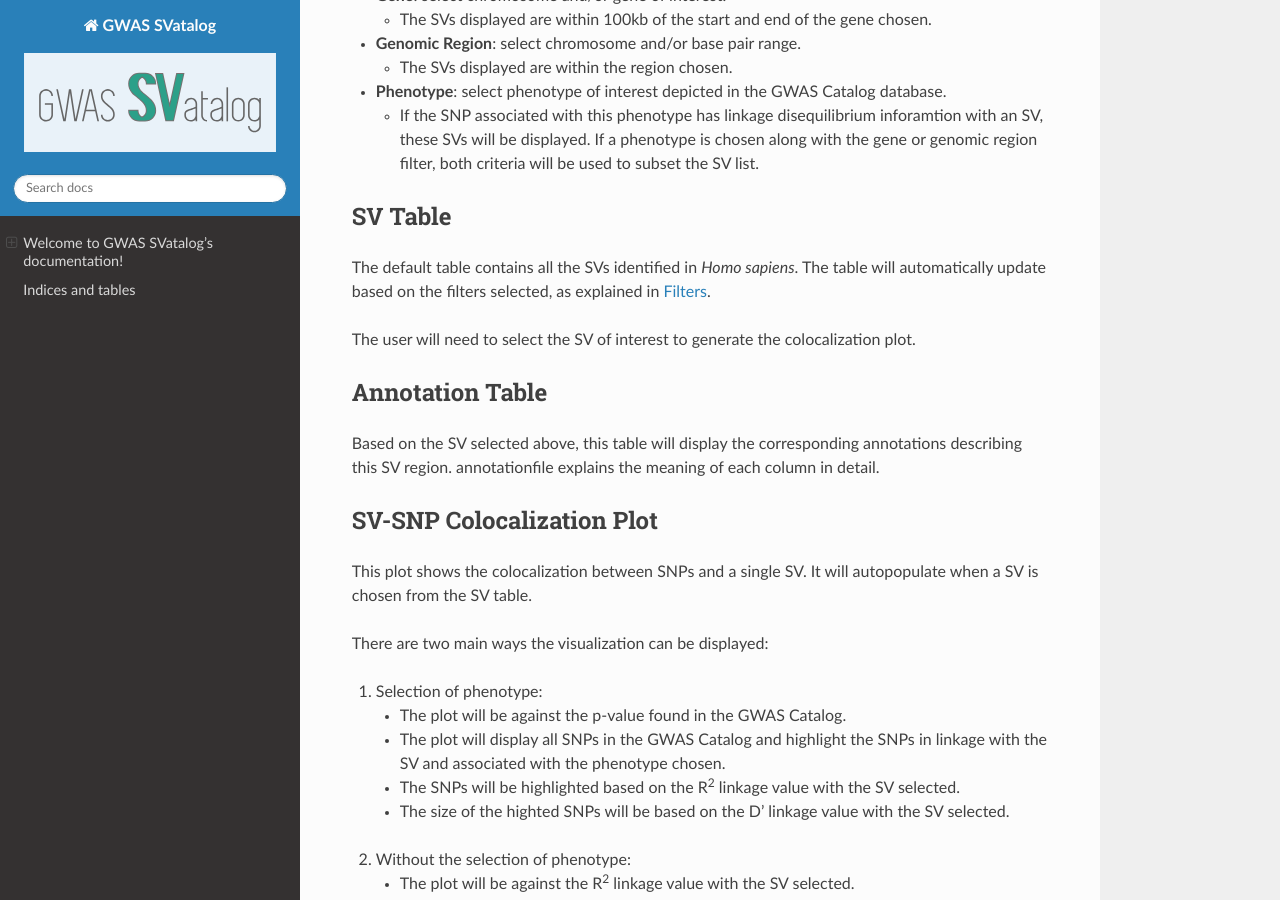
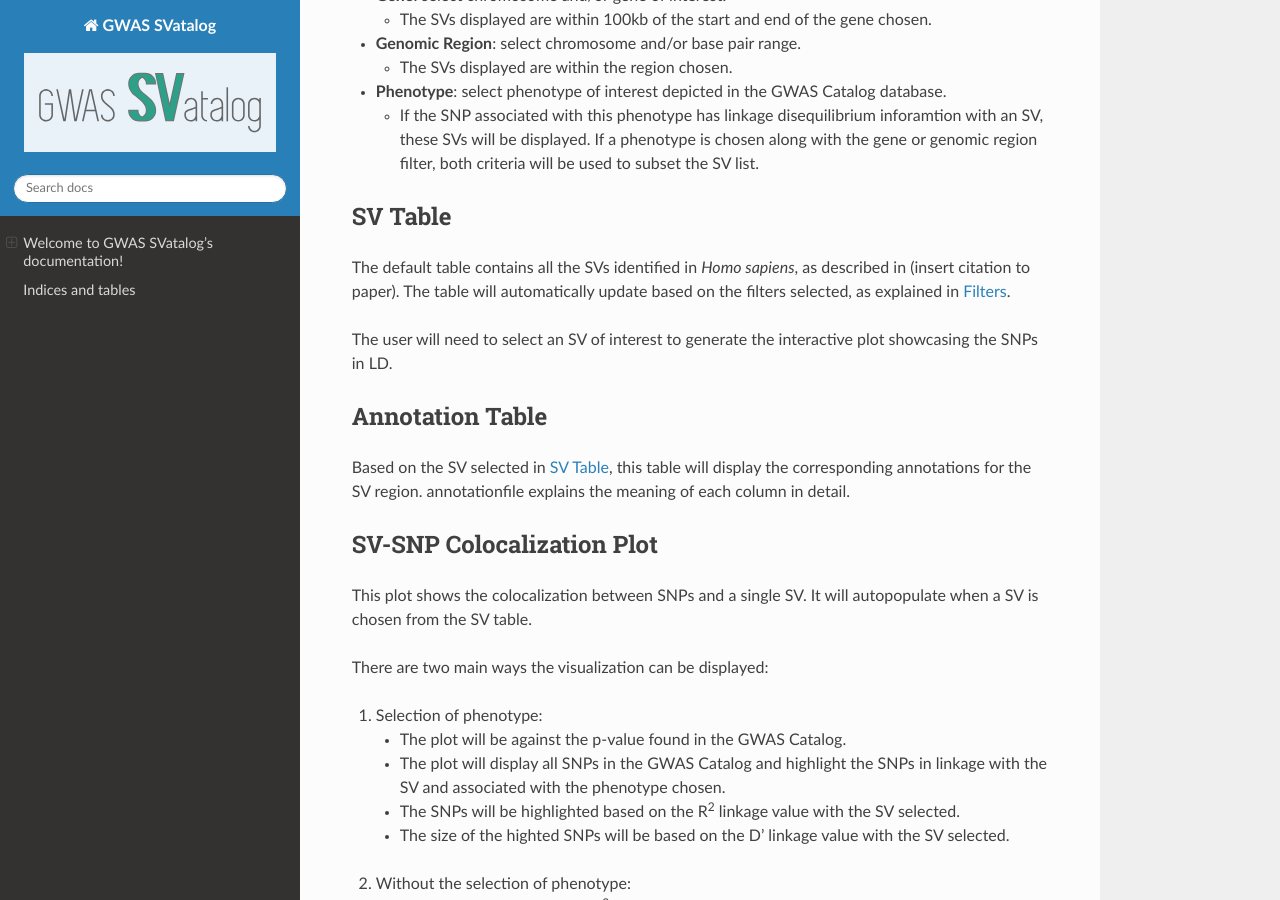
Before and after one commit to shalvichirmade/gwas-svatalog-docs, a Sphinx documentation site: the page built from source/index.rst, in a window 1280 px wide and 900 px high, scrolled down 886 px. Built offline with Sphinx 7.4.7 and the Read the Docs theme 2.0.0, drawn with Linux system fonts in a browser that asks for light colours.

Commit message:
editing doc

```diff
--- a/source/index.rst
+++ b/source/index.rst
@@ -45,9 +45,9 @@ The filters are used to subset the SVs based on the chosen criteria. There are t
 SV Table
 --------
 
-The default table contains all the SVs identified in *Homo sapiens*. The table will automatically update based on the filters selected, as explained in `Filters`_.
+The default table contains all the SVs identified in *Homo sapiens*, as described in (insert citation to paper). The table will automatically update based on the filters selected, as explained in `Filters`_.
 
-The user will need to select the SV of interest to generate the colocalization plot.
+The user will need to select an SV of interest to generate the interactive plot showcasing the SNPs in LD.
 
 ..
    Add image of SV table section here
@@ -56,7 +56,7 @@ The user will need to select the SV of interest to generate the colocalization p
 Annotation Table
 ----------------
 
-Based on the SV selected above, this table will display the corresponding annotations describing this SV region. :doc:`annotationfile` explains the meaning of each column in detail.
+Based on the SV selected in `SV Table`_, this table will display the corresponding annotations for the SV region. :doc:`annotationfile` explains the meaning of each column in detail.
 
 ..
    Add image of annotation table section here
```
